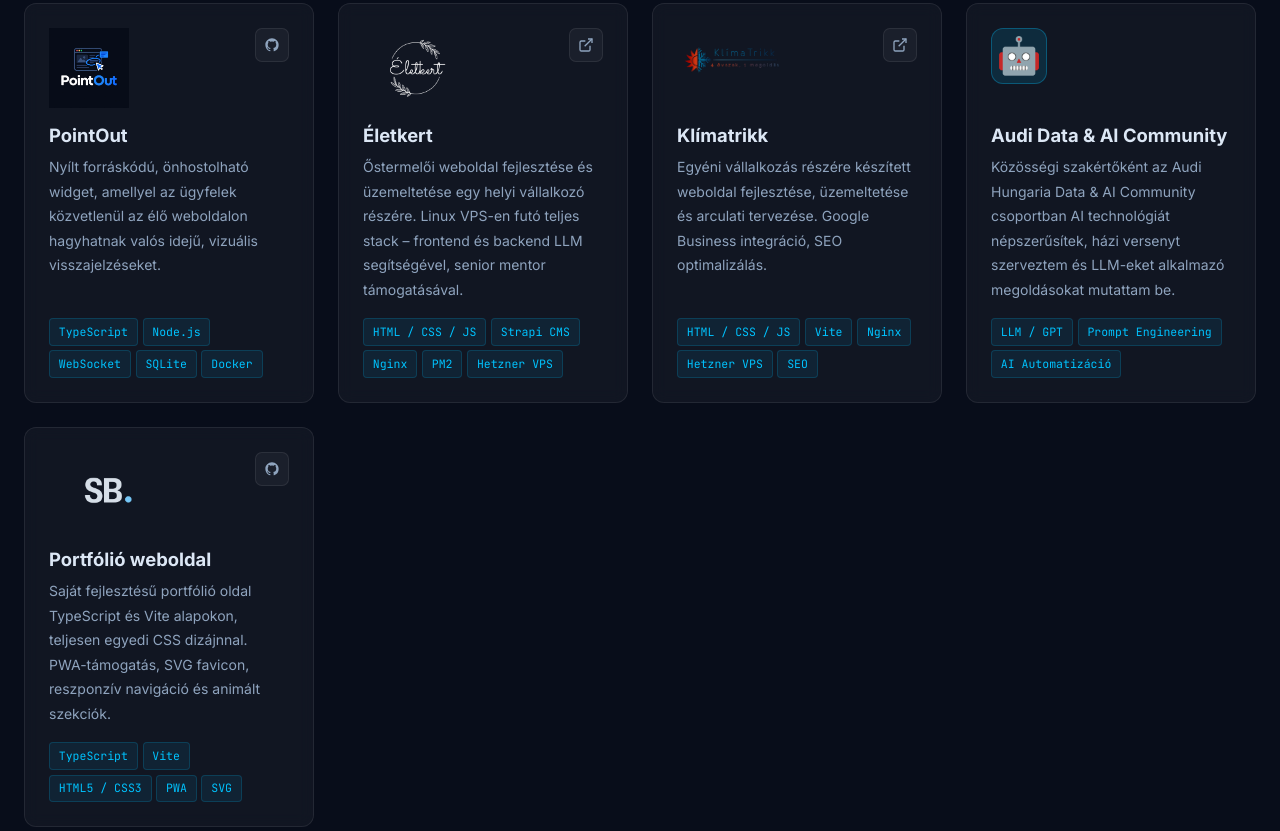
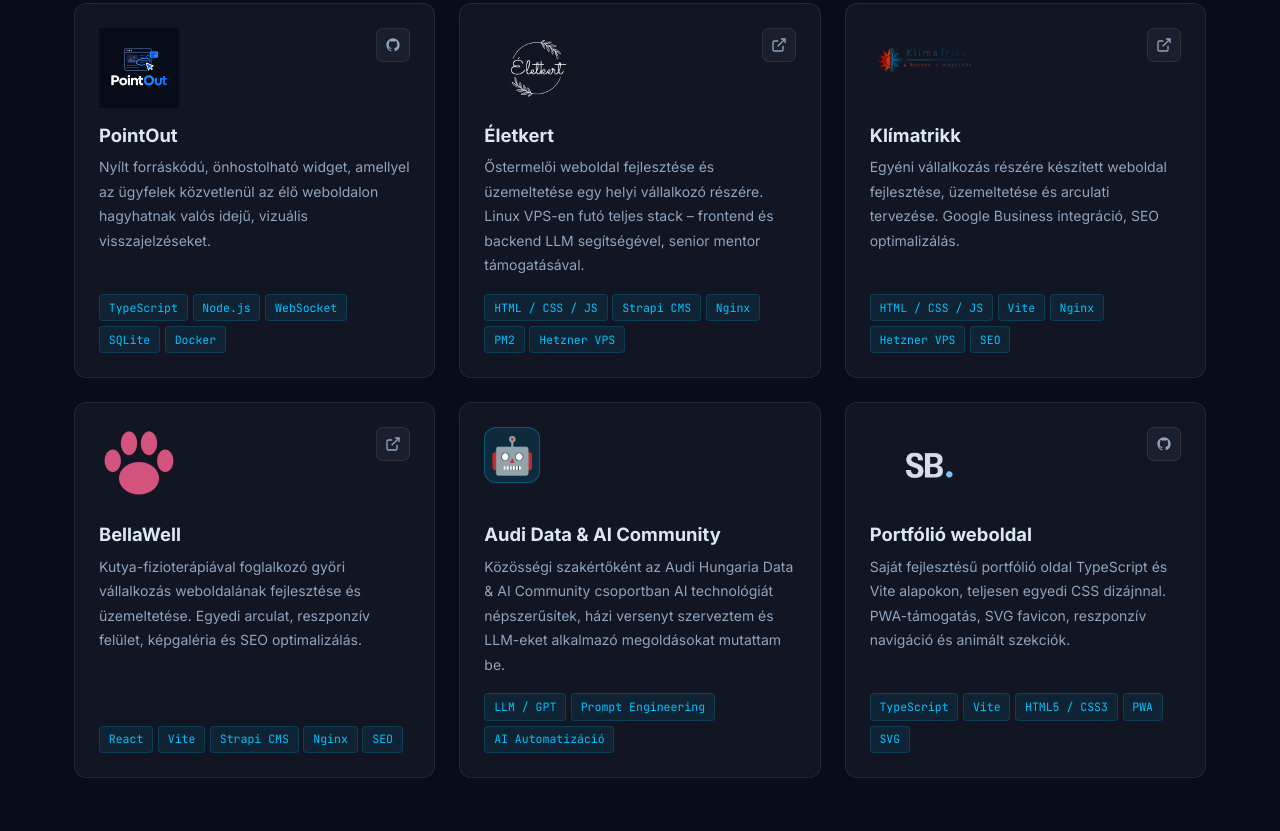
Before and after one commit to KeithNav/keithnav.github.io, a website built with Vite: page react-app/index.html in a window 1280 px wide. Shown: the part 1869-2700 px from the top of the page. Built offline with nearby package versions, Linux system fonts and the light colour scheme.

Commit message:
bellawellprojekt

```diff
--- a/react-app/index.html
+++ b/react-app/index.html
@@ -366,6 +366,29 @@
             <span class="tag">Vite</span>
             <span class="tag">Nginx</span>
             <span class="tag">Hetzner VPS</span>
+            <span class="tag">SEO</span>
+          </div>
+        </article>
+
+        <article class="project-card card animate-in">
+          <div class="proj-top">
+            <img src="src/bellawell-logo.webp" alt="BellaWell logó" class="proj-logo" />
+            <div class="proj-links">
+              <a href="https://bellawellfizio.hu" target="_blank" rel="noopener" class="proj-link" aria-label="Élő weboldal megtekintése">
+                <svg xmlns="http://www.w3.org/2000/svg" width="16" height="16" fill="none" stroke="currentColor" stroke-width="2" viewBox="0 0 24 24"><path d="M18 13v6a2 2 0 0 1-2 2H5a2 2 0 0 1-2-2V8a2 2 0 0 1 2-2h6"/><polyline points="15 3 21 3 21 9"/><line x1="10" y1="14" x2="21" y2="3"/></svg>
+              </a>
+            </div>
+          </div>
+          <h3 class="proj-title">BellaWell</h3>
+          <p class="proj-desc" data-i18n="proj.bella.desc">
+            Kutya-fizioterápiával foglalkozó győri vállalkozás weboldalának fejlesztése és üzemeltetése.
+            Egyedi arculat, reszponzív felület, képgaléria és SEO optimalizálás.
+          </p>
+          <div class="proj-tech">
+            <span class="tag">React</span>
+            <span class="tag">Vite</span>
+            <span class="tag">Strapi CMS</span>
+            <span class="tag">Nginx</span>
             <span class="tag">SEO</span>
           </div>
         </article>
--- a/react-app/scripts/optimize-images.mjs
+++ b/react-app/scripts/optimize-images.mjs
@@ -9,6 +9,7 @@
   'klimatrikk5.png',
   'pfavicon.png',
   'pointout-logo.png',
+  'bellawell-logo.png',
   'logojo_decreased.png',
   'operating-systems-basics.png',
   'it-essentials.png',
--- a/react-app/src/main.ts
+++ b/react-app/src/main.ts
@@ -155,6 +155,7 @@
     'proj.tag': '// munkáim', 'proj.title': 'Projektek',
     'proj.elek.desc': 'Őstermelői weboldal fejlesztése és üzemeltetése egy helyi vállalkozó részére. Linux VPS-en futó teljes stack – frontend és backend LLM segítségével, senior mentor támogatásával.',
     'proj.klima.desc': 'Egyéni vállalkozás részére készített weboldal fejlesztése, üzemeltetése és arculati tervezése. Google Business integráció, SEO optimalizálás.',
+    'proj.bella.desc': 'Kutya-fizioterápiával foglalkozó győri vállalkozás weboldalának fejlesztése és üzemeltetése. Egyedi arculat, reszponzív felület, képgaléria és SEO optimalizálás.',
     'proj.audi.desc': 'Közösségi szakértőként az Audi Hungaria Data & AI Community csoportban AI technológiát népszerűsítek, házi versenyt szerveztem és LLM-eket alkalmazó megoldásokat mutattam be.',
     'proj.portfolio.desc': 'Saját fejlesztésű portfólió oldal TypeScript és Vite alapokon, teljesen egyedi CSS dizájnnal. PWA-támogatás, SVG favicon, reszponzív navigáció és animált szekciók.',
     'proj.pointout.desc': 'Nyílt forráskódú, önhostolható widget, amellyel az ügyfelek közvetlenül az élő weboldalon hagyhatnak valós idejű, vizuális visszajelzéseket.',
@@ -244,6 +245,7 @@
     'proj.tag': '// my work', 'proj.title': 'Projects',
     'proj.elek.desc': 'Website development and operation for a local producer. Full stack running on a Linux VPS – frontend and backend with LLM assistance and senior mentor support.',
     'proj.klima.desc': 'Website development, operation, and brand design for a sole proprietor. Google Business integration, SEO optimization.',
+    'proj.bella.desc': 'Website development and operation for a dog physiotherapy business in Győr. Custom brand design, responsive interface, image gallery, and SEO optimization.',
     'proj.audi.desc': 'As a community expert in the Audi Hungaria Data & AI Community group, I promote AI technology, organized an in-house competition, and demonstrated LLM-based solutions.',
     'proj.portfolio.desc': 'Self-developed portfolio website built on TypeScript and Vite with fully custom CSS design. PWA support, SVG favicon, responsive navigation, and animated sections.',
     'proj.pointout.desc': 'An open-source, self-hostable widget that lets clients leave real-time visual feedback directly on a live website.',
--- a/react-app/src/style.css
+++ b/react-app/src/style.css
@@ -659,14 +659,22 @@
    PROJECTS
 ═══════════════════════════════════════════════════════════ */
 #projektek .container {
-  max-width: 1400px;
+  max-width: 1180px;
 }
 
 .projects-grid {
   display: grid;
-  grid-template-columns: repeat(auto-fit, minmax(min(100%, 248px), 1fr));
+  grid-template-columns: repeat(3, minmax(0, 1fr));
   gap: 1.5rem;
   align-items: stretch;
+}
+
+@media (max-width: 1000px) {
+  .projects-grid { grid-template-columns: repeat(2, minmax(0, 1fr)); }
+}
+
+@media (max-width: 640px) {
+  .projects-grid { grid-template-columns: minmax(0, 1fr); }
 }
 
 .project-card {
```
Also changed, not shown: react-app/src/bellawell-logo.png (added), react-app/src/bellawell-logo.webp (added).
